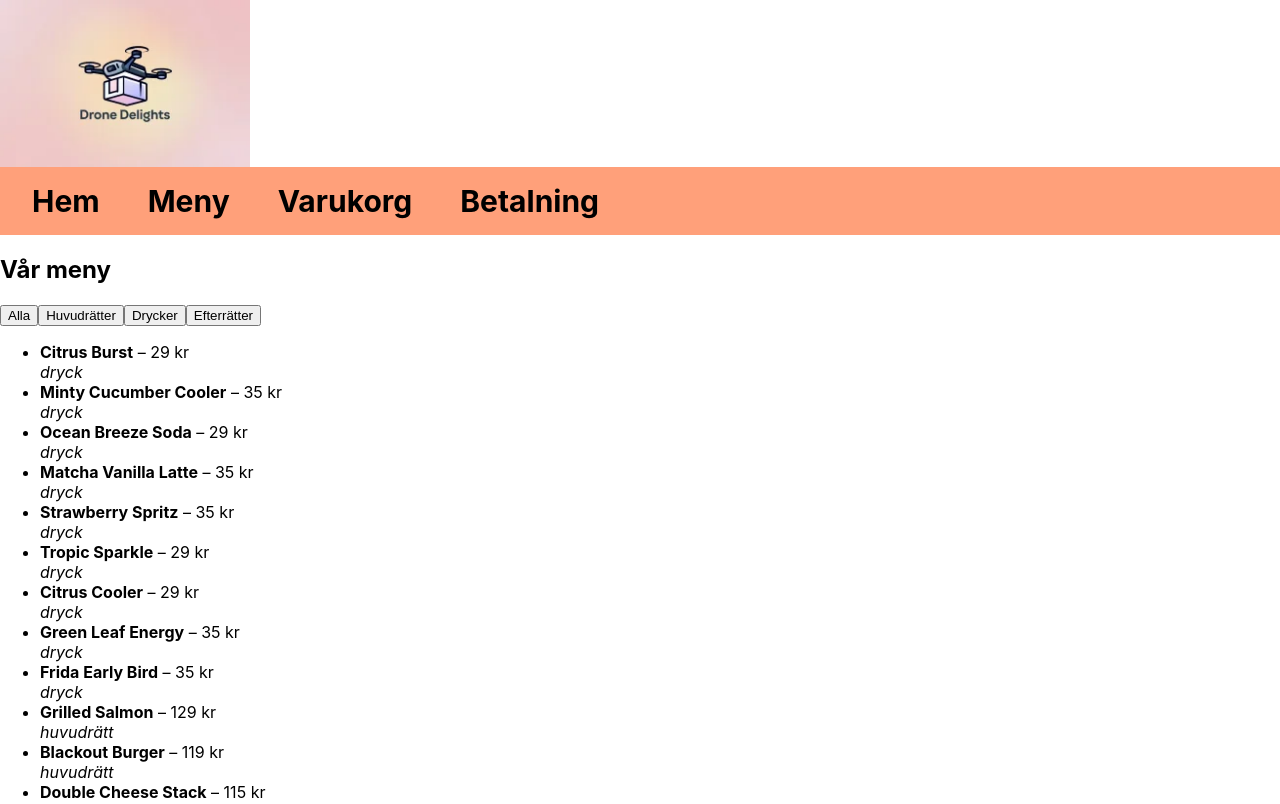
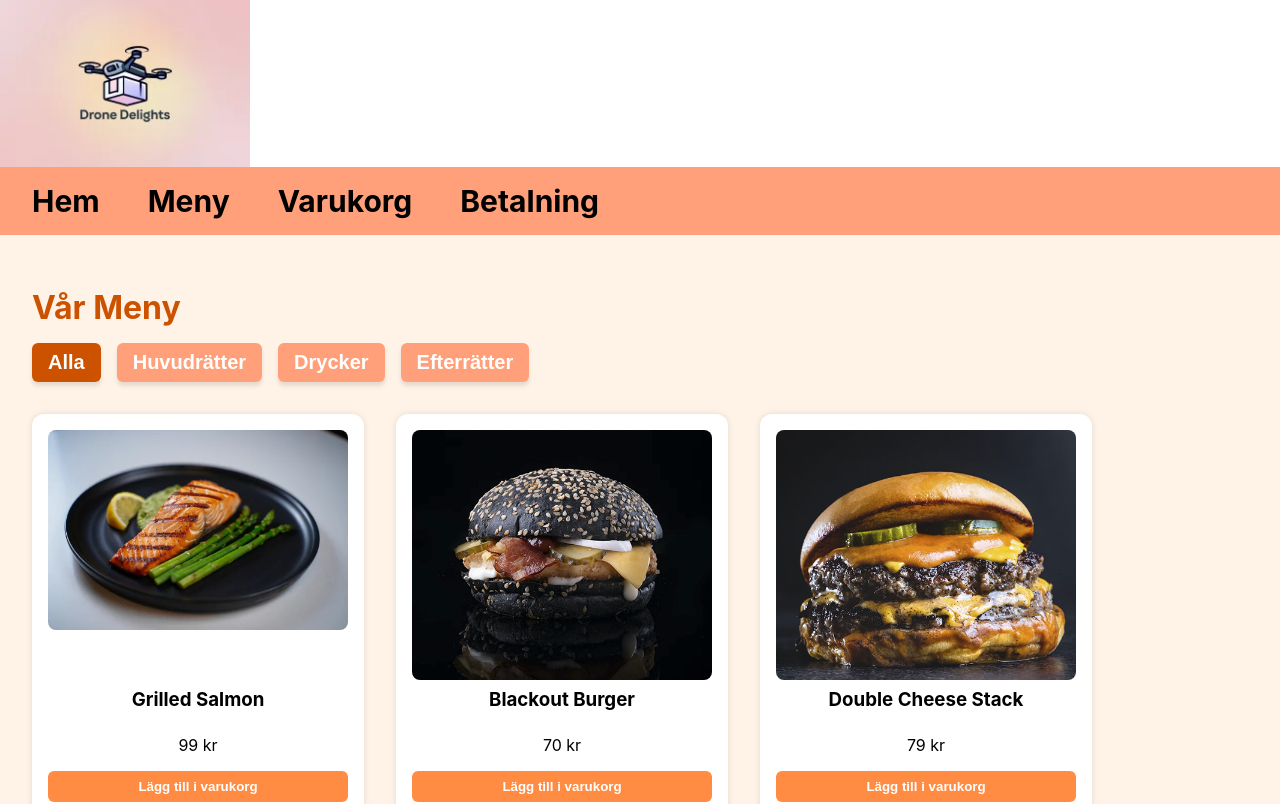
Before and after one commit to Rickyilic/DroneDelightsRickyIlicSYSM8, a React (Create React App) app: page /menu in a window 1280 px wide. Shown: the top 804 px of the page. Built offline with nearby package versions, Linux system fonts and the light colour scheme; data requests are answered from the project's data file.

Commit message:
klar med Menu page och css, filtrering klart

```diff
--- a/db.json
+++ b/db.json
@@ -9,17 +9,17 @@
     { "id": 7, "name": "Citrus Cooler", "category": "dryck", "price": 29, "image": "/images/citrus-cooler.png", "popular": false},
     { "id": 8, "name": "Green Leaf Energy", "category": "dryck", "price": 35, "image": "/images/blue-energy.png", "popular": false},
     { "id": 9, "name": "Frida Early Bird", "category": "dryck", "price": 35, "image": "/images/early-bird.png", "popular": false},
-    { "id": 10, "name": "Grilled Salmon", "category": "huvudrätt", "price": 129, "image": "/images/salmon.webp", "popular": false},
-    { "id": 11, "name": "Blackout Burger", "category": "huvudrätt", "price": 119, "image": "/images/blackout-burger.png", "popular": true},
-    { "id": 12, "name": "Double Cheese Stack", "category": "huvudrätt", "price": 115, "image": "/images/double-cheese.png", "popular": true},
-    { "id": 13, "name": "Truffle Melt Burger", "category": "huvudrätt", "price": 125, "image": "/images/truffle-burger.png", "popular": true},
-    { "id": 14, "name": "Triple Patty burger", "category": "huvudrätt", "price": 139, "image": "/images/triple-patty.png", "popular": false},
-    { "id": 15, "name": "Spaghetti Carbonara", "category": "huvudrätt", "price": 110, "image": "/images/carbonara.webp", "popular": false},
+    { "id": 10, "name": "Grilled Salmon", "category": "huvudrätt", "price": 99, "image": "/images/salmon.webp", "popular": false},
+    { "id": 11, "name": "Blackout Burger", "category": "huvudrätt", "price": 70, "image": "/images/blackout-burger.png", "popular": true},
+    { "id": 12, "name": "Double Cheese Stack", "category": "huvudrätt", "price": 79, "image": "/images/double-cheese.png", "popular": true},
+    { "id": 13, "name": "Truffle Melt Burger", "category": "huvudrätt", "price": 65, "image": "/images/truffle-burger.png", "popular": true},
+    { "id": 14, "name": "Triple Patty burger", "category": "huvudrätt", "price": 89, "image": "/images/triple-patty.png", "popular": false},
+    { "id": 15, "name": "Spaghetti Carbonara", "category": "huvudrätt", "price": 99, "image": "/images/carbonara.webp", "popular": false},
     { "id": 16, "name": "Crispy Fries", "category": "huvudrätt", "price": 25, "image": "/images/fries.png", "popular": false},
     { "id": 17, "name": "Sweet Fries", "category": "huvudrätt", "price": 30, "image": "/images/sweet-fries.png", "popular": false},
-    { "id": 18, "name": "Oreo Choco Shake", "category": "efterrätt", "price": 45, "image": "/images/oreo-shake.png", "popular": true},
-    { "id": 19, "name": "Salted Caramel Cheesecake", "category": "efterrätt", "price": 45, "image": "/images/salted-caramel-cheesecake.png", "popular": true },
-    { "id": 20, "name": "Chokladfondant", "category": "efterrätt", "price": 45, "image": "/images/choklad-fondant.jpg", "popular": true },
+    { "id": 18, "name": "Oreo Choco Shake", "category": "efterrätt", "price": 39, "image": "/images/oreo-shake.png", "popular": true},
+    { "id": 19, "name": "Salted Caramel Cheesecake", "category": "efterrätt", "price": 35, "image": "/images/salted-caramel-cheesecake.png", "popular": true },
+    { "id": 20, "name": "Chokladfondant", "category": "efterrätt", "price": 39, "image": "/images/choklad-fondant.jpg", "popular": true },
     { "id": 21, "name": "Jordgubbspannacotta", "category": "efterrätt", "price": 39, "image": "/images/jordgubbs-pannacotta.jpg", "popular": false },
     { "id": 22, "name": "Vaniljglass med bär", "category": "efterrätt", "price": 39, "image": "/images/vanilla-icecream.jpg", "popular": false}
   ]
--- a/src/components/Navbar.css
+++ b/src/components/Navbar.css
@@ -27,3 +27,9 @@
   font-weight: bold;
   font-size: 30px;
 }
+
+.navbar-links a:hover {
+  color: #ffe5d0; /* 🟠 Orange text vid hover */
+  background-color: #a8590e; /* Ljus bakgrund för highlight */
+  border-radius: 4px;
+}
--- a/src/pages/Home.css
+++ b/src/pages/Home.css
@@ -32,6 +32,9 @@
 }
 
 .product-card {
+  display: flex;
+  flex-direction: column;
+  justify-content: space-between;
   width: 400px;
   background-color: #fff7f2;
   border-radius: 12px;
@@ -48,8 +51,8 @@
 .product-card img {
   width: 100%;
   height: auto;
-  border-radius: 20px;
-  margin-bottom: 0.5rem;
+  object-fit: contain;
+  border-radius: 8px;
 }
 
 .product-card h3 {
@@ -62,3 +65,11 @@
   color: #444;
   font-weight: bold;
 }
+
+.card-content {
+  margin-top: auto;
+  display: flex;
+  flex-direction: column;
+  justify-content: flex-end;
+  height: 100%;
+}
--- a/src/pages/Home.jsx
+++ b/src/pages/Home.jsx
@@ -28,8 +28,10 @@ function Home() {
             {popularMain.map(item => (
               <div key={item.id} className="product-card">
                 <img src={item.image} alt={item.name} />
+                <div className="card-content">
                   <h3>{item.name}</h3>
                   <p>{item.price} kr</p>
+                </div>
               </div>
             ))}
           </div>
@@ -44,8 +46,10 @@ function Home() {
             {popularDrinks.map(item => (
               <div key={item.id} className="product-card">
                 <img src={item.image} alt={item.name} />
+                <div className="card-content">
                   <h3>{item.name}</h3>
                   <p>{item.price} kr</p>
+                </div>
               </div>
             ))}
           </div>
@@ -60,8 +64,10 @@ function Home() {
             {popularDesserts.map(item => (
               <div key={item.id} className="product-card">
                 <img src={item.image} alt={item.name} />
+                <div className="card-content">
                   <h3>{item.name}</h3>
                   <p>{item.price} kr</p>
+                </div>
               </div>
             ))}
           </div>
--- /dev/null
+++ b/src/pages/Menu.css
@@ -0,0 +1,84 @@
+.menu {
+  padding: 2rem;
+  background-color: #fff2e6;
+}
+
+.menu h1 {
+  color: #cc5200;
+  margin-bottom: 1rem;
+}
+
+.filter-buttons {
+  margin-bottom: 2rem;
+  display: flex;
+  gap: 1rem;
+}
+
+.filter-buttons button {
+  padding: 0.5rem 1rem;
+  background-color: #ffa07a;
+  color: white;
+  border: none;
+  border-radius: 6px;
+  cursor: pointer;
+  font-weight: bold;
+  font-size: 20px;
+    box-shadow: 0 4px 4px rgba(0,0,0,0.1);
+  transition: 0.2s;
+}
+
+.filter-buttons button.active,
+.filter-buttons button:hover {
+  background-color: #cc5200;
+}
+
+.menu-grid {
+  display: flex;
+  flex-wrap: wrap;
+  gap: 2rem;
+  justify-content: flex-start;
+}
+
+.menu-card {
+  display: flex;
+  flex-direction: column;
+  justify-content: space-between;
+
+  width: 300px;
+  background: white;
+  border-radius: 12px;
+  box-shadow: 0 0 6px rgba(0,0,0,0.1);
+  padding: 1rem;
+  text-align: center;
+}
+
+.menu-card img {
+  width: 100%;
+  max-height: 250px;
+  object-fit: cover;
+  border-radius: 8px;
+}
+
+.menu-card h3 {
+  margin: 0.5rem 0;
+}
+
+.menu-card .add-btn {
+  background-color: #ff8c42;
+  color: white;
+  border: none;
+  padding: 0.5rem;
+  width: 100%;
+  border-radius: 6px;
+  cursor: pointer;
+  font-weight: bold;
+}
+
+.menu-card .add-btn:hover {
+  background-color: #cc5200;
+}
+
+.menu-card:hover {
+  transform: scale(105%);
+  box-shadow: 0 4px 12px rgba(0, 0, 0, 0.2);
+}
--- a/src/pages/Menu.jsx
+++ b/src/pages/Menu.jsx
@@ -1,39 +1,61 @@
 import { useEffect, useState } from 'react';
+import "./Menu.css";
+
 
 function Menu() {
   const [products, setProducts] = useState([]);
-  const [filter, setFilter] = useState('');
+  const [filtered, setFiltered] = useState([]);
+  const [activeFilter, setActiveFilter] = useState("alla");
 
   useEffect(() => {
-    fetch('http://localhost:3001/products')
-      .then(res => res.json())
-      .then(data => setProducts(data));
-  }, []);
+  fetch("http://localhost:3001/products")
+    .then(res => res.json())
+    .then(data => {
+  const categoryOrder = ["huvudrätt", "dryck", "efterrätt"];
+  const sorted = [...data].sort(
+    (a, b) => categoryOrder.indexOf(a.category) - categoryOrder.indexOf(b.category)
+  );
+  setProducts(sorted);
+  setFiltered(sorted);
+});
+}, []);
 
-  const filteredProducts = filter
-    ? products.filter(p => p.category === filter)
-    : products;
+  const filterByCategory = (category) => {
+  if (category === "alla") {
+    const categoryOrder = ["huvudrätt", "dryck", "efterrätt"];
+    const sorted = [...products].sort(
+      (a, b) => categoryOrder.indexOf(a.category) - categoryOrder.indexOf(b.category)
+    );
+    setFiltered(sorted);
+  } else {
+    setFiltered(products.filter((item) => item.category === category));
+  }
+  setActiveFilter(category);
+};
 
   return (
-    <div>
-      <h2>Vår meny</h2>
-
-      <div style={{ marginBottom: '1rem' }}>
-        <button onClick={() => setFilter('')}>Alla</button>
-        <button onClick={() => setFilter('huvudrätt')}>Huvudrätter</button>
-        <button onClick={() => setFilter('dryck')}>Drycker</button>
-        <button onClick={() => setFilter('efterrätt')}>Efterrätter</button>
+    <div className="menu">
+      <h1>Vår Meny</h1>
+      <div className="filter-buttons">
+        <button onClick={() => filterByCategory("alla")} className={activeFilter === "alla" ? "active" : ""}>Alla</button>
+        <button onClick={() => filterByCategory("huvudrätt")} className={activeFilter === "huvudrätt" ? "active" : ""}>Huvudrätter</button>
+        <button onClick={() => filterByCategory("dryck")} className={activeFilter === "dryck" ? "active" : ""}>Drycker</button>
+        <button onClick={() => filterByCategory("efterrätt")} className={activeFilter === "efterrätt" ? "active" : ""}>Efterrätter</button>
       </div>
 
-      <ul>
-        {filteredProducts.map(p => (
-          <li key={p.id}>
-            <strong>{p.name}</strong> – {p.price} kr
-            <br />
-            <em>{p.category}</em>
-          </li>
+      <div className="menu-grid">
+        {filtered.map((item) => (
+          <div key={item.id} className="menu-card">
+            <img src={item.image} alt={item.name} />
+
+            <div className="card-content">
+              <h3>{item.name}</h3>
+              <p>{item.price} kr</p>
+              <button className="add-btn">Lägg till i varukorg</button>
+            </div>
+          </div>
         ))}
-      </ul>
+      </div>
     </div>
   );
 }
```
Lines whose indentation alone changed are shown as unchanged.
